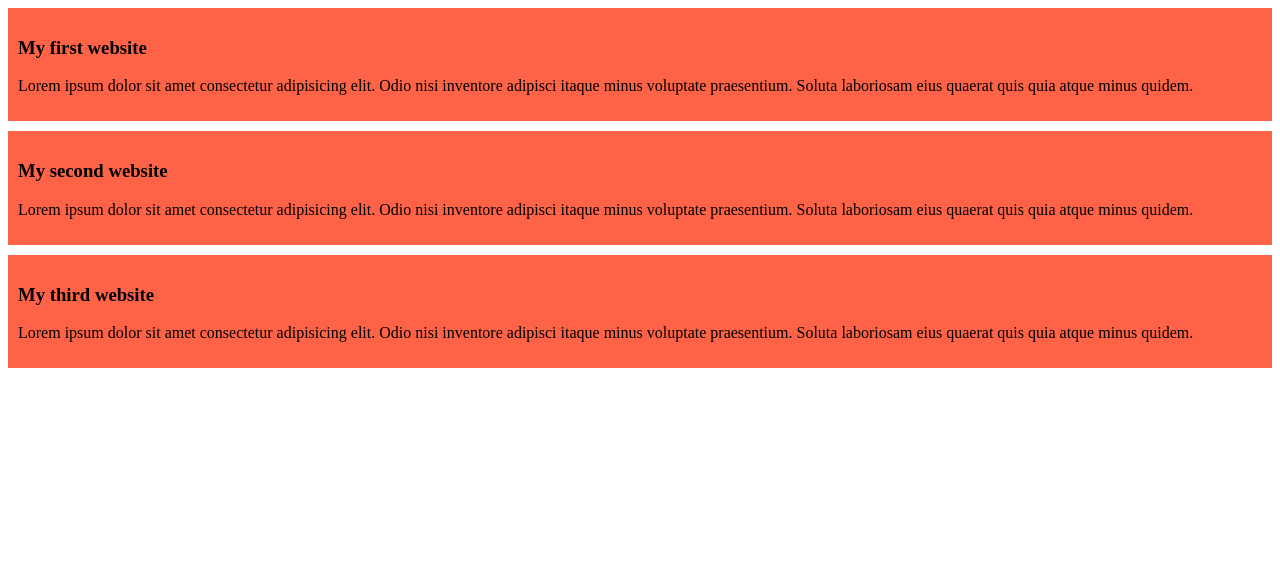
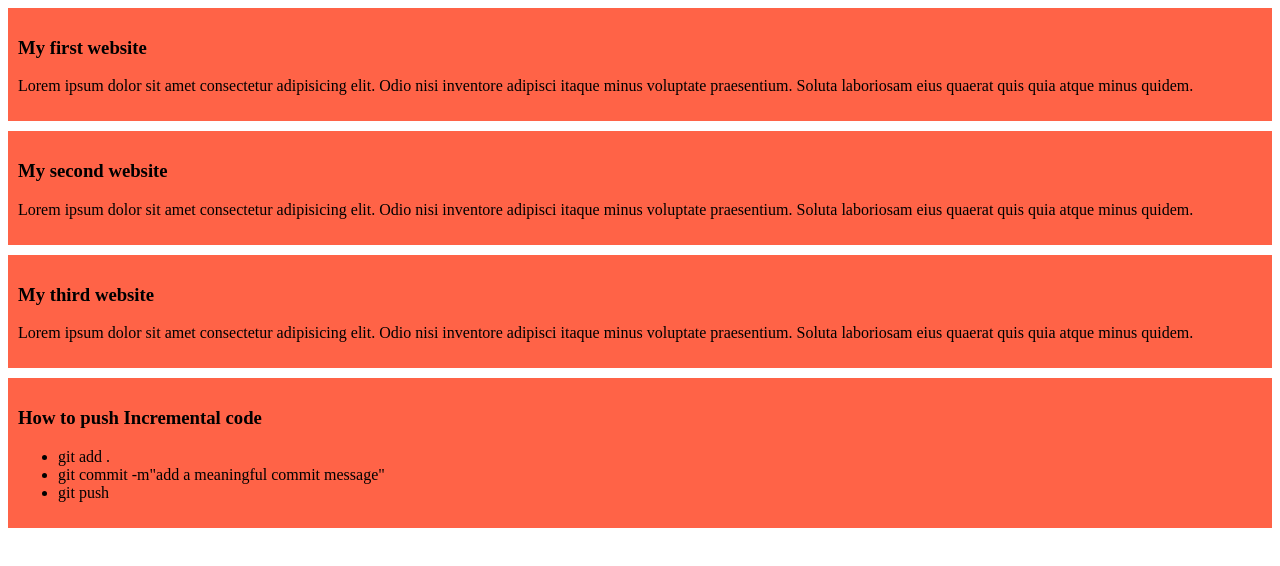
Before and after one commit to shakil087/my-simple-website, a plain HTML site: page index.html in a window 1280 px wide. Drawn offline with Linux system fonts and the light colour scheme.

Commit message:
added a list push

```diff
--- a/index.html
+++ b/index.html
@@ -19,5 +19,14 @@
     <h3>My third website</h3>
     <p>Lorem ipsum dolor sit amet consectetur adipisicing elit. Odio nisi inventore adipisci itaque minus voluptate praesentium. Soluta laboriosam eius quaerat quis quia atque minus quidem.</p>
 </div>
+
+<div>
+    <h3>How to push Incremental code</h3>
+    <ul>
+        <li>git add .</li>
+        <li>git commit -m"add a meaningful commit message"</li>
+        <li>git push</li>
+    </ul>
+</div>
 </body>
 </html>
```
